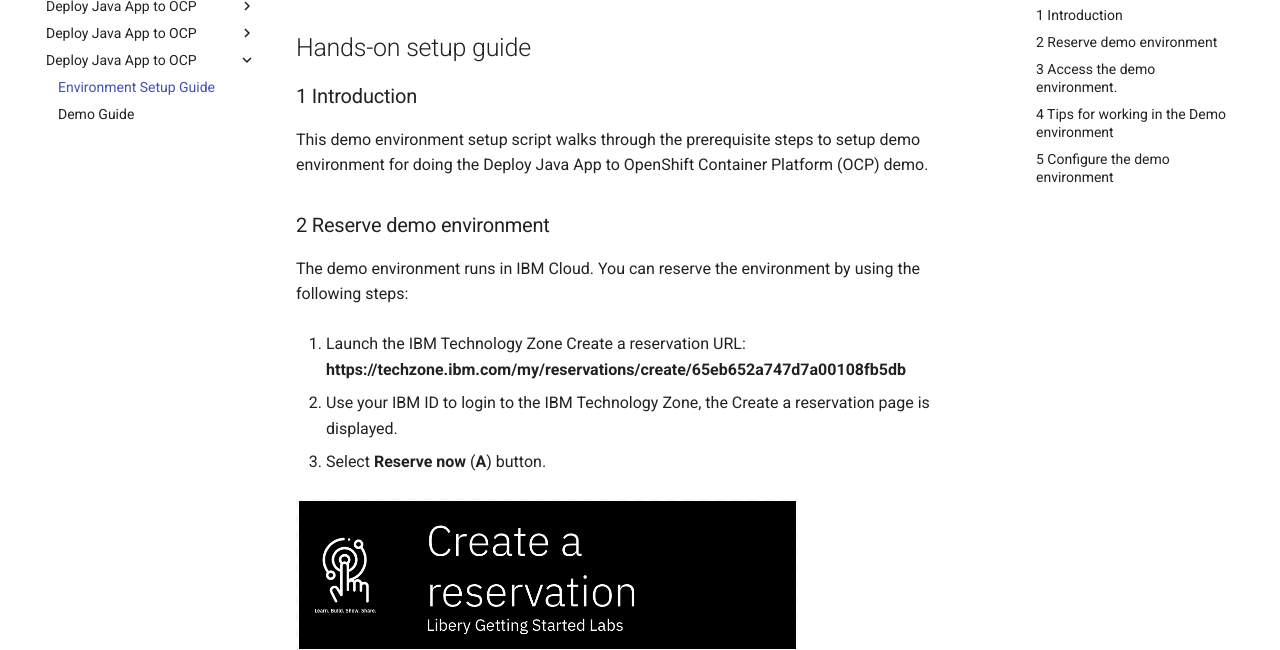
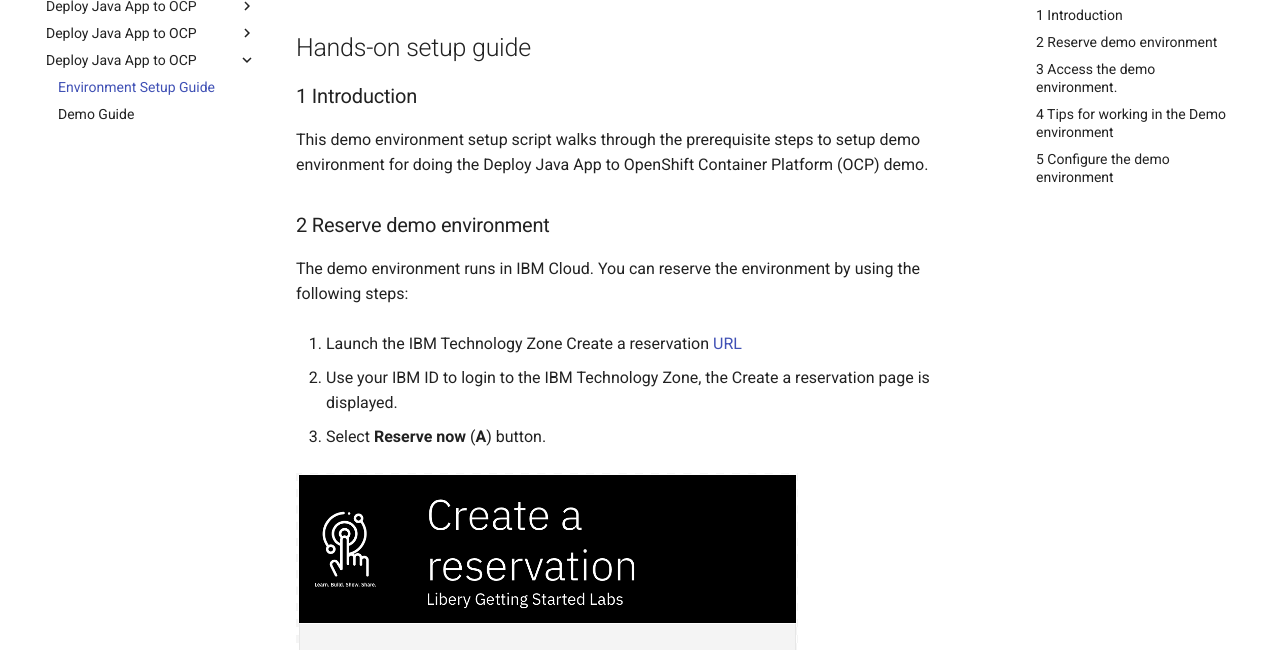
Before and after one commit to IBM/CP4Apps-L3-Demo-Guidance, a plain HTML site: page Deploy Java App to OCP/01 Environment Setup Guide/index.html in a window 1280 px wide. Shown: the part 150-800 px from the top of the page. Drawn offline with Linux system fonts and the light colour scheme.

Commit message:
Deployed 5b0cf7e with MkDocs version: 1.6.0

```diff
--- a/Deploy Java App to OCP/01 Environment Setup Guide/index.html
+++ b/Deploy Java App to OCP/01 Environment Setup Guide/index.html
@@ -887,7 +887,7 @@
 <p>The demo environment runs in IBM Cloud. You can reserve the environment by using the following steps:</p>
 <ol>
 <li>
-<p>Launch the IBM Technology Zone Create a reservation URL: <strong>https://techzone.ibm.com/my/reservations/create/65eb652a747d7a00108fb5db</strong></p>
+<p>Launch the IBM Technology Zone Create a reservation <a href="https://techzone.ibm.com/my/reservations/create/65eb652a747d7a00108fb5db">URL</a></p>
 </li>
 <li>
 <p>Use your IBM ID to login to the IBM Technology Zone, the Create a reservation page is displayed.</p>
```
Also changed, not shown: search/search_index.json (+1 -1 lines).
